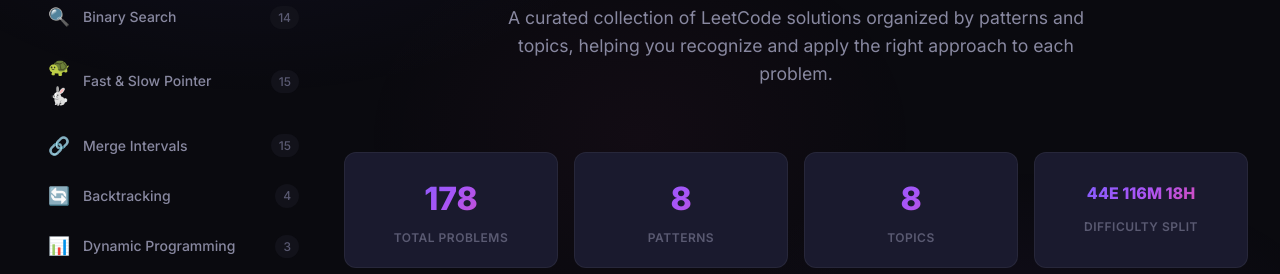
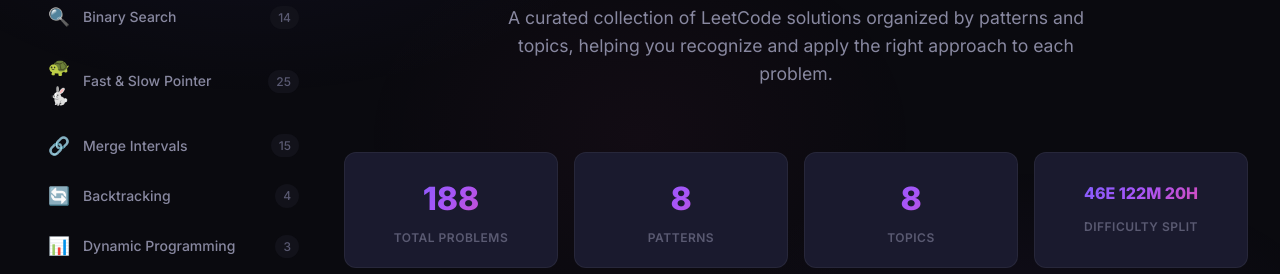
Before and after one commit to ajinesh703/Leetcode-Help, a React (Vite) app: page / in a window 1280 px wide. Shown: the part 263-537 px from the top of the page. Built offline with nearby package versions, Linux system fonts and the light colour scheme.

Commit message:
Update patterns.ts

```diff
--- a/src/data/patterns.ts
+++ b/src/data/patterns.ts
@@ -1387,6 +1387,270 @@
         slow.next = None
         return head`
 },
+      {
+  id: 'fsp-16',
+  title: 'Length of Longest Cycle in a Graph',
+  difficulty: 'Hard',
+  leetcodeUrl: 'https://leetcode.com/problems/length-of-longest-cycle-in-a-graph/',
+  description: 'You are given a directed graph with n nodes. Find the length of the longest cycle in the graph. If no cycle exists, return -1.',
+  language: 'python',
+  solution: `class Solution:
+    def longestCycle(self, edges: List[int]) -> int:
+        visited = [False] * len(edges)
+        ans = -1
+
+        for i in range(len(edges)):
+            if visited[i]:
+                continue
+            slow, fast = i, i
+            while fast != -1 and edges[fast] != -1:
+                slow = edges[slow]
+                fast = edges[edges[fast]] if edges[fast] != -1 else -1
+                visited[slow] = True
+                if fast != -1:
+                    visited[fast] = True
+                if slow == fast:
+                    # Count cycle length
+                    length, node = 1, edges[slow]
+                    while node != slow:
+                        length += 1
+                        node = edges[node]
+                    ans = max(ans, length)
+                    break
+        return ans`
+},
+{
+  id: 'fsp-17',
+  title: 'Linked List Random Node',
+  difficulty: 'Medium',
+  leetcodeUrl: 'https://leetcode.com/problems/linked-list-random-node/',
+  description: 'Given a singly linked list, return a random node value. Each node must have equal probability of being chosen using reservoir sampling.',
+  language: 'python',
+  solution: `class Solution:
+    def __init__(self, head: Optional[ListNode]):
+        self.head = head
+
+    def getRandom(self) -> int:
+        slow, fast = self.head, self.head
+        result, idx = slow.val, 1
+
+        # Use slow to track candidate, fast to measure reservoir window
+        while fast.next:
+            fast = fast.next
+            idx += 1
+            if random.randint(1, idx) == 1:
+                slow = slow.next
+                result = slow.val
+        return result`
+},
+{
+  id: 'fsp-18',
+  title: 'Swap Nodes in Pairs',
+  difficulty: 'Medium',
+  leetcodeUrl: 'https://leetcode.com/problems/swap-nodes-in-pairs/',
+  description: 'Given a linked list, swap every two adjacent nodes and return its head. You must solve the problem without modifying the values in the nodes.',
+  language: 'python',
+  solution: `class Solution:
+    def swapPairs(self, head: Optional[ListNode]) -> Optional[ListNode]:
+        dummy = ListNode(0, head)
+        slow, fast = dummy, head
+
+        while fast and fast.next:
+            # Save next pair start
+            next_pair = fast.next.next
+
+            # Swap
+            slow.next = fast.next
+            fast.next.next = fast
+            fast.next = next_pair
+
+            # Advance slow by 2, fast to next pair
+            slow = fast
+            fast = next_pair
+        return dummy.next`
+},
+{
+  id: 'fsp-19',
+  title: 'Reverse Nodes in k-Group',
+  difficulty: 'Hard',
+  leetcodeUrl: 'https://leetcode.com/problems/reverse-nodes-in-k-group/',
+  description: 'Given the head of a linked list, reverse the nodes of the list k at a time and return the modified list. If nodes are not a multiple of k, leave the remaining nodes as is.',
+  language: 'python',
+  solution: `class Solution:
+    def reverseKGroup(self, head: Optional[ListNode], k: int) -> Optional[ListNode]:
+        dummy = ListNode(0, head)
+        group_prev = dummy
+
+        while True:
+            # Use fast pointer to check if k nodes remain
+            fast = group_prev
+            for _ in range(k):
+                fast = fast.next
+                if not fast:
+                    return dummy.next
+
+            # Reverse k nodes with slow pointer
+            slow = group_prev.next
+            prev = group_prev
+            for _ in range(k):
+                slow.next, prev, slow = prev, slow, slow.next
+
+            # Reconnect group
+            group_prev.next.next = slow
+            group_prev.next, group_prev = prev, group_prev.next`
+},
+{
+  id: 'fsp-20',
+  title: 'Split Linked List in Parts',
+  difficulty: 'Medium',
+  leetcodeUrl: 'https://leetcode.com/problems/split-linked-list-in-parts/',
+  description: 'Given the head of a linked list and an integer k, split the list into k consecutive parts. Part lengths should differ by at most 1 and earlier parts should be longer.',
+  language: 'python',
+  solution: `class Solution:
+    def splitListToParts(self, head: Optional[ListNode], k: int) -> List[Optional[ListNode]]:
+        # Use fast pointer to find total length
+        length, fast = 0, head
+        while fast:
+            length += 1
+            fast = fast.next
+
+        part_size, extra = divmod(length, k)
+        result = []
+        slow = head
+
+        for i in range(k):
+            result.append(slow)
+            size = part_size + (1 if i < extra else 0)
+            for _ in range(size - 1):
+                if slow:
+                    slow = slow.next
+            if slow:
+                slow.next, slow = None, slow.next
+        return result`
+},
+{
+  id: 'fsp-21',
+  title: 'Odd Even Linked List',
+  difficulty: 'Medium',
+  leetcodeUrl: 'https://leetcode.com/problems/odd-even-linked-list/',
+  description: 'Given the head of a singly linked list, group all odd-indexed nodes together followed by even-indexed nodes and return the reordered list.',
+  language: 'python',
+  solution: `class Solution:
+    def oddEvenList(self, head: Optional[ListNode]) -> Optional[ListNode]:
+        if not head:
+            return head
+
+        slow, fast = head, head.next
+        even_head = fast
+
+        while fast and fast.next:
+            slow.next = fast.next      # odd -> next odd
+            slow = slow.next
+            fast.next = slow.next      # even -> next even
+            fast = fast.next
+
+        slow.next = even_head
+        return head`
+},
+{
+  id: 'fsp-22',
+  title: 'Find K-th Node From End',
+  difficulty: 'Easy',
+  leetcodeUrl: 'https://leetcode.com/problems/kth-node-from-end-of-list-lcci/',
+  description: 'Implement an algorithm to find the kth to last element of a singly linked list. Return the value of that node.',
+  language: 'python',
+  solution: `class Solution:
+    def kthToLast(self, head: ListNode, k: int) -> int:
+        slow, fast = head, head
+
+        # Advance fast by k steps
+        for _ in range(k):
+            fast = fast.next
+
+        # Move both until fast reaches end
+        while fast:
+            slow = slow.next
+            fast = fast.next
+        return slow.val`
+},
+{
+  id: 'fsp-23',
+  title: 'Flatten a Multilevel Doubly Linked List',
+  difficulty: 'Medium',
+  leetcodeUrl: 'https://leetcode.com/problems/flatten-a-multilevel-doubly-linked-list/',
+  description: 'Given a doubly linked list where nodes may have a child pointer to another doubly linked list, flatten the list so all nodes appear in a single-level doubly linked list.',
+  language: 'python',
+  solution: `class Solution:
+    def flatten(self, head: Optional[Node]) -> Optional[Node]:
+        slow = head
+        while slow:
+            if slow.child:
+                fast = slow.child
+
+                # Use fast to find tail of child list
+                while fast.next:
+                    fast = fast.next
+
+                # Connect tail of child to slow's next
+                fast.next = slow.next
+                if slow.next:
+                    slow.next.prev = fast
+
+                # Connect slow to child
+                slow.next = slow.child
+                slow.child.prev = slow
+                slow.child = None
+
+            slow = slow.next
+        return head`
+},
+{
+  id: 'fsp-24',
+  title: 'Convert Binary Number in a Linked List to Integer',
+  difficulty: 'Easy',
+  leetcodeUrl: 'https://leetcode.com/problems/convert-binary-number-in-a-linked-list-to-integer/',
+  description: 'Given head which is a reference node to a singly linked list representing a binary number, return the decimal value of the number in the linked list.',
+  language: 'python',
+  solution: `class Solution:
+    def getDecimalValue(self, head: ListNode) -> int:
+        slow, fast = head, head
+
+        # Use fast to find length
+        length = 0
+        while fast:
+            fast = fast.next
+            length += 1
+
+        result = 0
+        for i in range(length - 1, -1, -1):
+            result += slow.val * (2 ** i)
+            slow = slow.next
+        return result`
+},
+{
+  id: 'fsp-25',
+  title: 'Reverse Linked List II',
+  difficulty: 'Medium',
+  leetcodeUrl: 'https://leetcode.com/problems/reverse-linked-list-ii/',
+  description: 'Given the head of a singly linked list and two integers left and right, reverse the nodes of the list from position left to position right, and return the reversed list.',
+  language: 'python',
+  solution: `class Solution:
+    def reverseBetween(self, head: Optional[ListNode], left: int, right: int) -> Optional[ListNode]:
+        dummy = ListNode(0, head)
+        slow = dummy
+
+        # Use slow to reach node just before left
+        for _ in range(left - 1):
+            slow = slow.next
+
+        # Use fast to reverse from left to right
+        fast = slow.next
+        for _ in range(right - left):
+            fast.next, slow.next, fast = slow.next, fast.next, fast.next
+            slow.next.next = fast
+
+        return dummy.next`
+},
     ]
   },
   {
```
